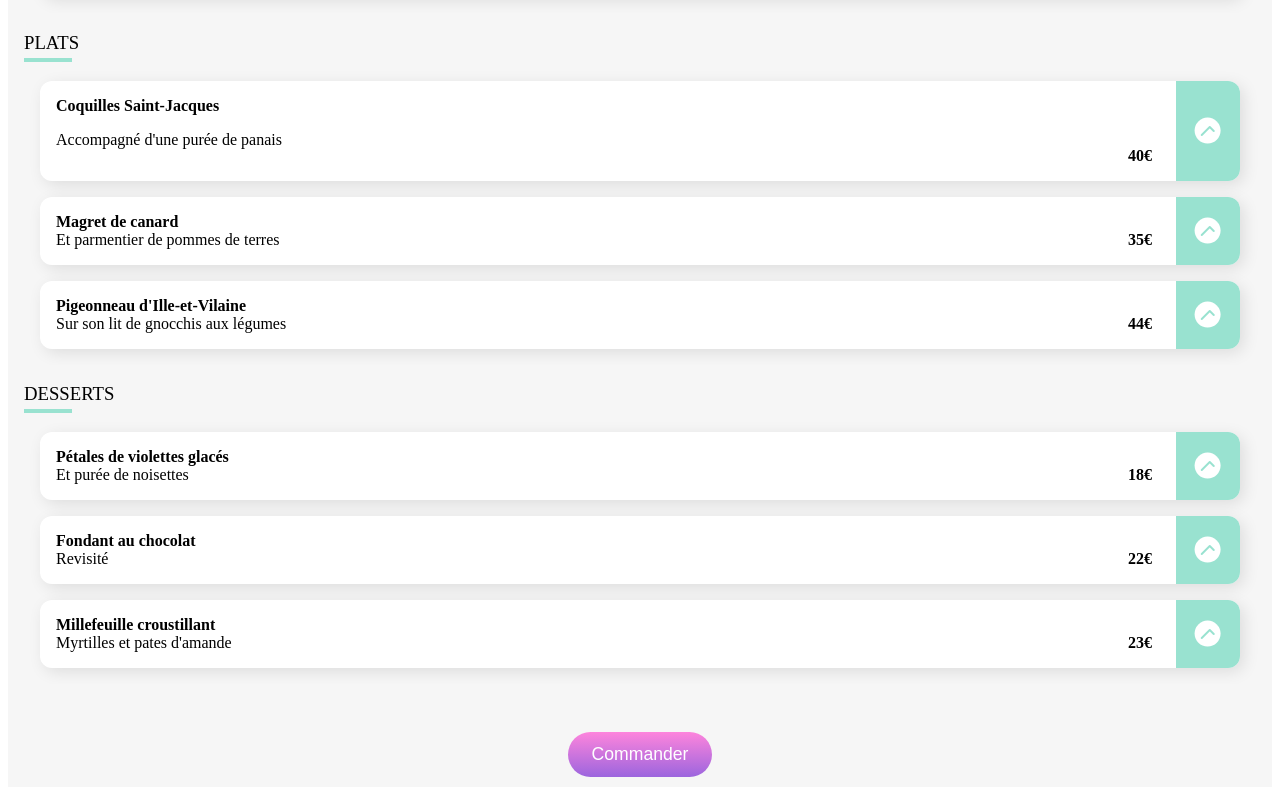
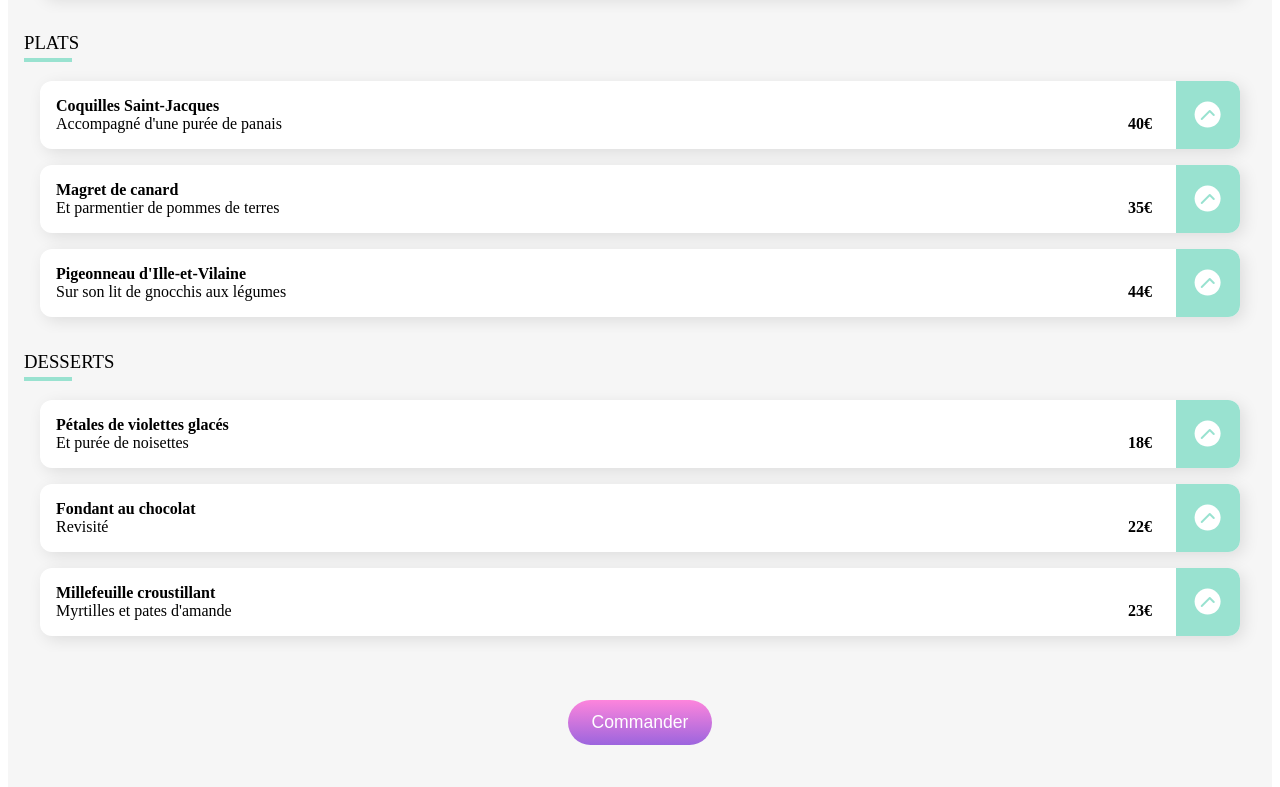
Before and after one commit to jimmytchern/OhMyFood, a plain HTML site: page a_la_francaise.html in a window 1280 px wide. Shown: the part 918-1705 px from the top of the page. Drawn offline with Linux system fonts and the light colour scheme; a web font is replaced by a local one.

Commit message:
correction syntax

```diff
--- a/a_la_francaise.html
+++ b/a_la_francaise.html
@@ -88,7 +88,7 @@
           <section class="menuItem_3">
             <header class="menuItem_header">
               <h4 class="menuItem_title">Coquilles Saint-Jacques</h4>
-              <p class="menuItem_descritpion">
+              <p class="menuItem_description">
                 Accompagné d'une purée de panais
               </p>
             </header>
```
Also changed, not shown: la_note_enchantee.html (+1 -1 lines), la_palette_du_gout.html (+1 -1 lines), le_delice_des_sens.html (+1 -1 lines).
